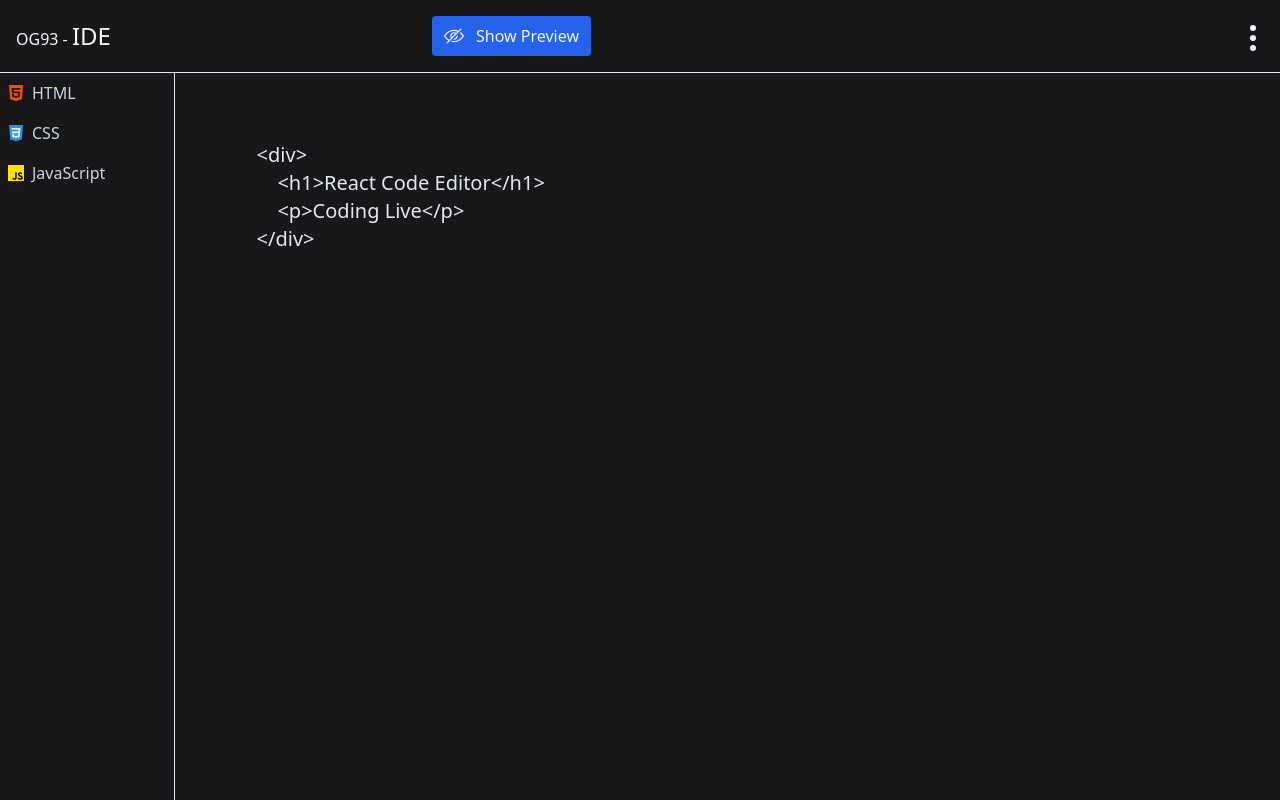
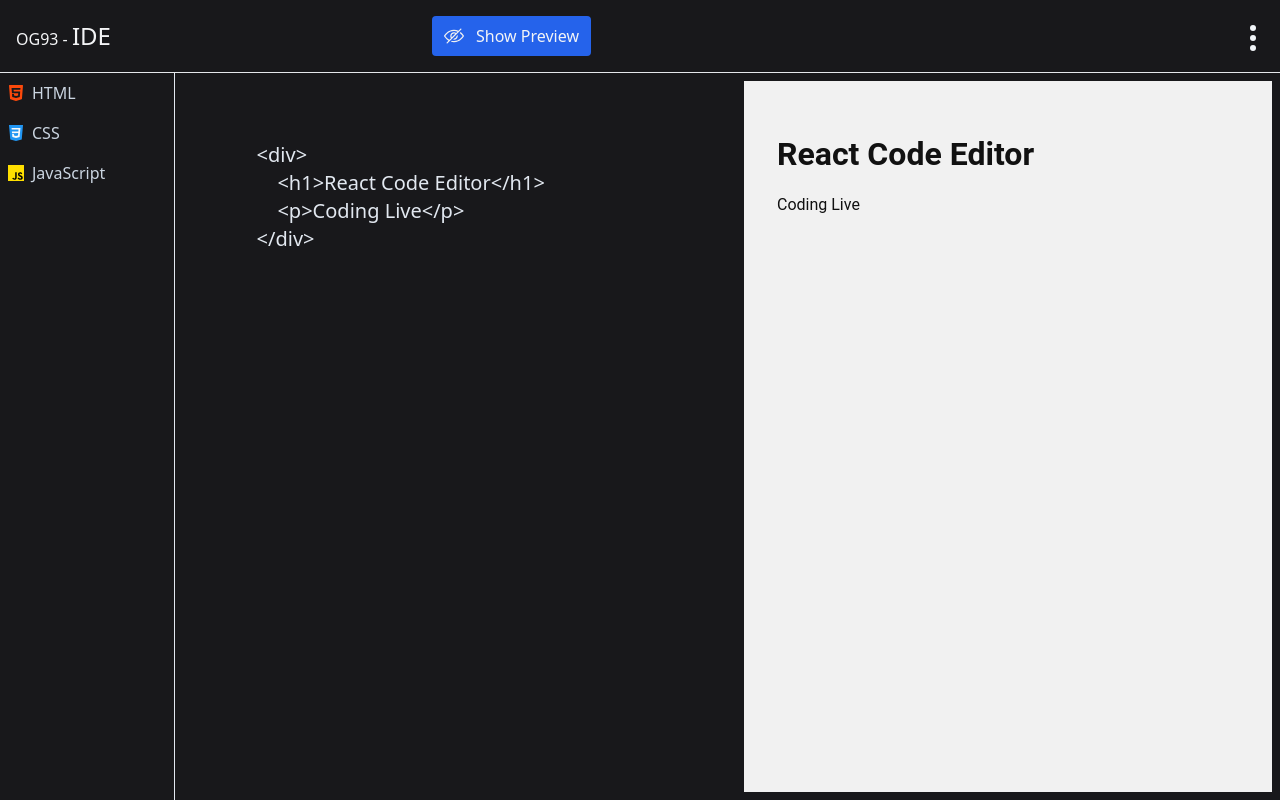
Before and after one commit to OG93-COM/10ReactProjects, a React (Vite) app in the folder SmartIDE/: page / in a window 1280 px wide. Built offline with nearby package versions, Linux system fonts and the light colour scheme.

Commit message:
Smart IDE

```diff
--- a/SmartIDE/src/components/CodeTab.jsx
+++ b/SmartIDE/src/components/CodeTab.jsx
@@ -1,19 +1,23 @@
 import React from 'react'
-import { useSelector } from 'react-redux'
+import { useSelector, useDispatch } from 'react-redux'
+import { updateCode } from '../features/tabs'
 
 
 const CodeTab = ({codeId, code}) => {
 
+  const dispatch = useDispatch();
   const tabsState = useSelector(state => state.tabs)
 
-  console.log(tabsState)
+
   return (
     <textarea
+    value={code}
+    onChange={e => dispatch(updateCode({ codeId, value: e.target.value }) )}
     className='w-full h-full text-xl p-8 block bg-zinc-900 text-slate-200 resize-none outline-none'
-    spellCheck='flase'
-    value={code}
-    >
-    </textarea>
+
+    spellCheck='true'
+
+    > </textarea>
   )
 }
 
--- /dev/null
+++ b/SmartIDE/src/components/Preview.jsx
@@ -0,0 +1,29 @@
+import React from 'react'
+import { useSelector } from 'react-redux'
+
+const Preview = () => {
+    const tabsState = useSelector(state => state.tabs)
+
+    const getCode = (lang) => {
+        return tabsState.find(obj => obj.lang === lang).code
+    }
+
+    const srcDoc = `
+    <html>
+    <head>
+    <style>${getCode("css")}</style>
+    </head>
+    <body>
+    ${getCode("html")}
+    <script>${getCode("js")}</script>
+    </body>
+    </html>
+    `
+  return (
+    <div className='flex absoule top-0 left-0 w-full h-full bg-zinc-900'>
+        <iframe className='block w-full h-full  bg-zinc-100' srcDoc={srcDoc} sandbox='allow-scripts'></iframe>
+    </div>
+  )
+}
+
+export default Preview
--- a/SmartIDE/src/components/Tabs.jsx
+++ b/SmartIDE/src/components/Tabs.jsx
@@ -3,6 +3,7 @@
 import CodeTab from './CodeTab'
 import { useSelector } from 'react-redux'
 import BunttonTab from './BunttonTab.jsx'
+import Preview from './Preview.jsx'
 
 const Tabs = () => {
     const tabsState = useSelector(state => state.tabs);
@@ -15,8 +16,9 @@
                 <BunttonTab key={tab.id} id={tab.id} toggleTab={id => setTabIndex(id)} buttonContent={tab.buttonContent} imageUrl={tab.imageUrl} />
             ))}
         </div>
-        <div className='flex grow  w-full relative p-2'>
+        <div className='flex w-full grow relative p-2'>
             <CodeTab codeId={tabIndex} code={tabsState.find(obj => obj.id === tabIndex).code}/>
+            <Preview/>
         </div>
 
     </div>
--- a/SmartIDE/src/features/tabs.js
+++ b/SmartIDE/src/features/tabs.js
@@ -40,8 +40,8 @@
     name:'code-updater',
     initialState,
     reducers:{
-        updateCode:(state,action) =>{
-            state.find(obj => obj.id === action.payload.id).code = action.payload.value
+        updateCode:(state, action) => {
+            state.find(obj => obj.id === action.payload.id).code = action.payload.value;
         }
     }
 })
```
